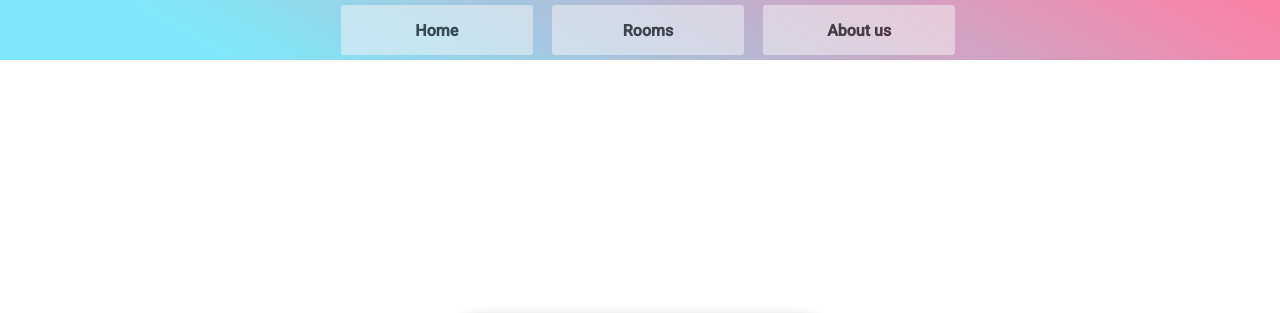
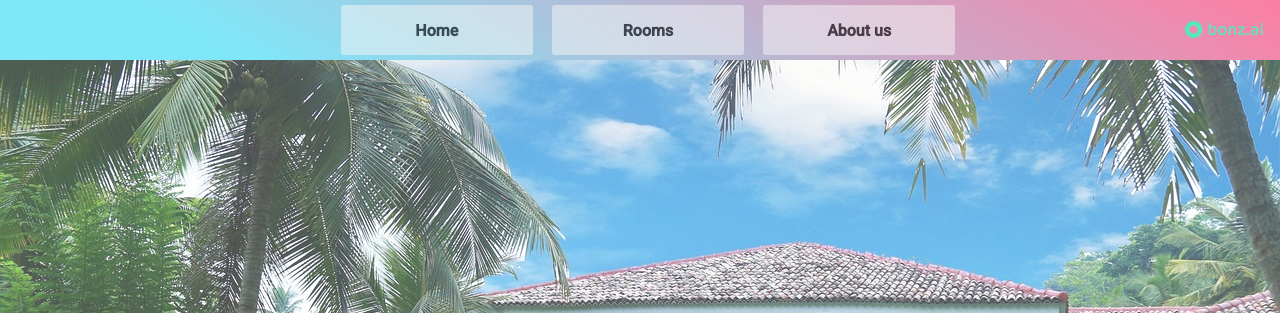
Before and after one commit to antonisoaho/HotelWebpage, a plain HTML site: page index.html in a window 1280 px wide. Shown: the top 313 px of the page. Drawn offline with nearby package versions, Linux system fonts and the light colour scheme.

Commit message:
Background img

```diff
--- a/styles/style.css
+++ b/styles/style.css
@@ -99,7 +99,7 @@ body {
 .header__logo {
   width: 5rem;
   height: 3.75rem;
-  background-image: url(assets/logo/bonz.ai-logo-color-landscape.png);
+  background-image: url(../assets/logo/bonz.ai-logo-color-landscape.png);
   background-repeat: no-repeat;
   background-size: 5rem;
   background-position: center center;
@@ -119,7 +119,7 @@ body {
 
 .header__picture:before {
   content: "";
-  background-image: url(assets/photos/manor-house-2359884_1280.jpg);
+  background-image: url(../assets/photos/manor-house-2359884_1280.jpg);
   background-position: center center;
   background-repeat: no-repeat;
   background-size: cover;
```
